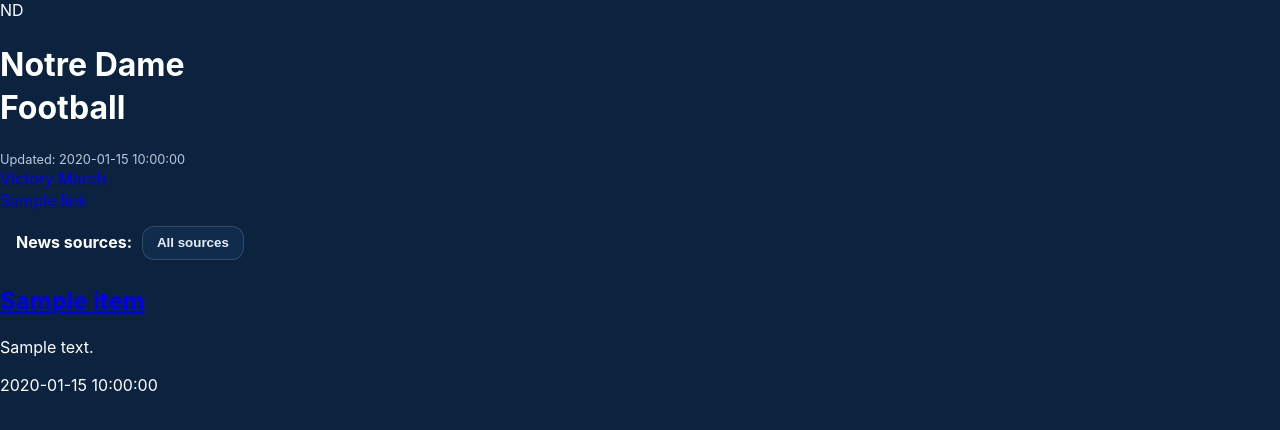
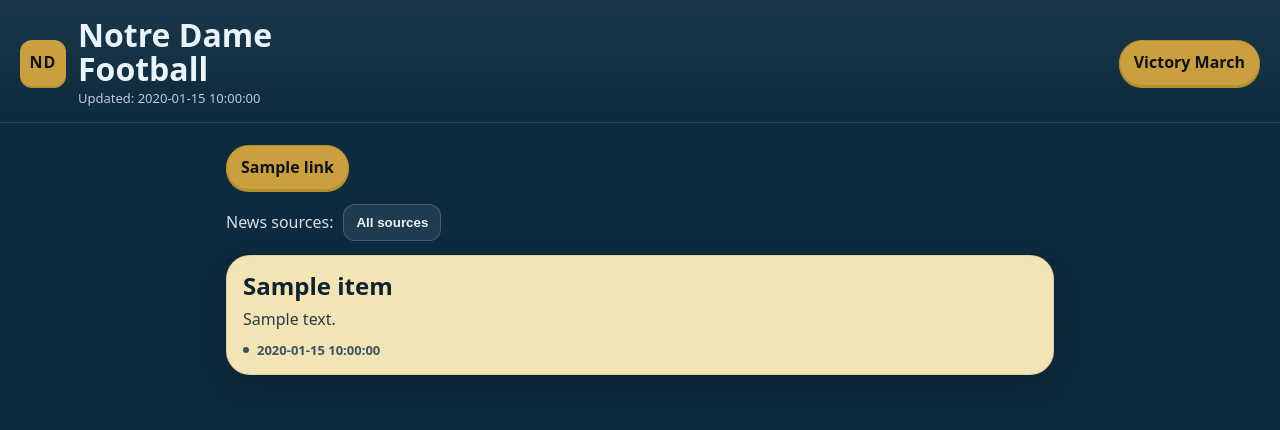
Before and after one commit to jasonab74-ctrl/notre-dame-football, a Flask app: template templates/index.html in a window 1280 px wide. Shown: the top 430 px of the page. Run offline with Flask 3, Linux system fonts and the light colour scheme; the template is opened without the code that fills it: most values are stand-ins (such as "Sample title", 1, 10 or a date in 2020).

Commit message:
Update style.css

```diff
--- a/static/style.css
+++ b/static/style.css
@@ -1,96 +1,150 @@
-/* ---------- base ---------- */
+/* ====== Tokens ====== */
 :root{
-  --nd-navy:#0c2340;
-  --nd-gold:#c99700;
-  --nd-gold-soft:#f3e4ac;
-  --ink:#0c2340;
-  --paper:#ffffff;
-  --muted:#4d4d4d;
-  --shadow:rgba(0,0,0,.25);
+  --nd-navy:#0d2b3e;       /* page background */
+  --nd-gold:#caa03e;       /* buttons/cards */
+  --nd-gold-dark:#b58e2f;  /* button shadow/border */
+  --ink:#0f2230;           /* dark text on light */
+  --ink-invert:#e9f3fa;    /* light text on dark */
+  --card:#f3e4b6;          /* light gold card */
+  --muted:#6f8895;
+  --radius:20px;
+  --shadow:0 2px 0 var(--nd-gold-dark);
 }
 
+/* ====== Base ====== */
 *{box-sizing:border-box}
 html,body{margin:0;padding:0}
 body{
-  font-family: -apple-system, BlinkMacSystemFont, "Segoe UI", Roboto, Helvetica, Arial, sans-serif;
-  background: var(--nd-navy);
-  color: #fff;
-  line-height: 1.35;
+  background:var(--nd-navy);
+  color:var(--ink-invert);
+  font: 16px/1.45 system-ui, -apple-system, Segoe UI, Roboto, "Helvetica Neue", Arial, "Noto Sans", "Apple Color Emoji","Segoe UI Emoji";
+  -webkit-font-smoothing: antialiased;
+  text-rendering: optimizeLegibility;
 }
 
-/* ---------- banner ---------- */
-.banner{
-  position: sticky; top: 0; z-index: 10;
-  display:flex; align-items:center; justify-content:space-between;
-  gap: 1rem;
-  padding: .9rem 1rem;
-  background: linear-gradient(180deg, #0c2340 0%, #0c2340ee 100%);
-  backdrop-filter: saturate(120%) blur(4px);
-  border-bottom: 1px solid rgba(255,255,255,.06);
+/* ====== Header (compact, no sticky-jank) ====== */
+.site-header{
+  position:relative;
+  display:flex;
+  align-items:center;
+  justify-content:space-between;
+  gap:16px;
+  padding:18px 20px 14px;
+  background:linear-gradient(180deg, rgba(255,255,255,.06), rgba(255,255,255,.0));
+  border-bottom:1px solid rgba(255,255,255,.06);
 }
-.banner-left{display:flex; align-items:center; gap:.75rem}
-.team-logo{width:40px;height:40px;border-radius:8px;background:#d4af37;object-fit:cover}
-.team-title h1{margin:0;font-size:1.35rem;letter-spacing:.2px}
-.updated{margin:.15rem 0 0 0;color:#b9c7da;font-size:.8rem}
+.brand{display:flex;align-items:center;gap:12px}
+.nd-badge{
+  flex:0 0 auto;
+  width:46px;height:46px;border-radius:12px;
+  background:var(--nd-gold);
+  color:#111;
+  display:grid;place-items:center;
+  font-weight:900;letter-spacing:1px;
+  box-shadow:var(--shadow);
+}
+.brand-text h1{
+  margin:0;
+  font-size:28px;line-height:1.05;font-weight:800;
+}
+.brand-text h1 span{font-weight:800}
+.updated{
+  margin-top:4px;
+  font-size:13px;color:rgba(233,243,250,.8)
+}
 
-/* ---------- fight button ---------- */
-.fight-button{
-  background: var(--nd-gold);
-  color: #000;
-  border: none;
-  border-radius: 22px;
-  padding: .55rem 1rem;
-  font-weight: 800;
-  box-shadow: 0 2px 6px var(--shadow);
-  cursor: pointer;
+/* CTA */
+.pill-cta{
+  background:var(--nd-gold);
+  color:#111;
+  border-radius:999px;
+  padding:10px 16px;
+  text-decoration:none;
+  font-weight:800;
+  box-shadow:var(--shadow);
+  border:1px solid var(--nd-gold-dark);
 }
-.fight-button.playing{filter:brightness(1.05)}
 
-/* ---------- filter row ---------- */
+/* ====== Container ====== */
+.container{padding:14px 16px 28px}
+
+/* ====== Pills / Quick links ====== */
+.quick-links{
+  display:flex;flex-wrap:wrap;gap:12px 14px;
+  margin:8px 0 14px;
+}
+.pill{
+  display:inline-block;
+  background:var(--nd-gold);
+  color:#111;
+  border-radius:999px;
+  padding:10px 14px;
+  text-decoration:none;
+  font-weight:800;
+  border:1px solid var(--nd-gold-dark);
+  box-shadow:var(--shadow);
+}
+
+/* ====== Filters ====== */
 .filters{
-  display: flex;
-  align-items: center;
-  gap: .6rem;
-  padding: .9rem 1rem .3rem;
+  display:flex;align-items:center;gap:10px;
+  margin:6px 0 14px;
 }
-.filters label{font-weight:700}
-#sourceSelect{
+.filters label{color:var(--ink-invert);opacity:.9}
+.filters select{
   appearance:none;
-  background:#102c4d;
-  color:#e8eef7;
-  border:1px solid rgba(255,255,255,.15);
+  background:rgba(255,255,255,.08);
+  color:var(--ink-invert);
+  border:1px solid rgba(255,255,255,.18);
   border-radius:12px;
-  padding:.55rem .9rem;
+  padding:10px 12px;
   font-weight:600;
 }
 
-/* ---------- articles ---------- */
-#articles{padding: .6rem 1rem 2rem}
+/* ====== Cards ====== */
+.feed{display:grid;gap:16px}
+.card{
+  background:var(--card);
+  color:var(--ink);
+  border-radius:24px;
+  padding:16px 16px 14px;
+  box-shadow:0 10px 30px rgba(0,0,0,.2);
+  border:1px solid rgba(0,0,0,.09);
+}
+.card-title{
+  margin:0 0 8px;
+  font-size:22px;line-height:1.15;font-weight:900;color:var(--ink);
+}
+.card-title a{
+  color:inherit;
+  text-decoration:none; /* no underline */
+}
+.card-title a:focus,.card-title a:hover{
+  text-decoration:underline; /* only on intent */
+  text-decoration-thickness:2px;
+}
 
-.article{
-  background: var(--nd-gold-soft);
-  color: #000;
-  border-radius: 16px;
-  padding: 1rem;
-  margin: .8rem 0;
-  box-shadow: 0 4px 12px rgba(0,0,0,.15);
+.card-summary{
+  margin:0 0 10px;
+  color:#2a3a45;
+  font-size:16px;
 }
-.article-title{
-  color: var(--ink);
-  text-decoration:none;
-  font-weight: 900;
-  letter-spacing:.2px;
-  display:block;
-  margin-bottom:.45rem;
+
+/* one-line meta */
+.card-meta{
+  display:flex;align-items:center;gap:8px;
+  font-size:13px;color:#3b5360;font-weight:700;
 }
-.article-title:hover{text-decoration:underline}
-.article-summary{margin:.25rem 0 .6rem 0; color:#1d2330}
-.article-meta{margin:0; font-size:.82rem; color:#3a3a3a}
+.meta-dot{
+  width:6px;height:6px;border-radius:999px;background:#3b5360;display:inline-block;
+}
 
-.empty{opacity:.9;margin:1rem;color:#e8eef7}
+/* ====== Empty ====== */
+.empty{opacity:.8;margin:10px 2px}
 
-/* ---------- responsive tweaks ---------- */
-@media (min-width: 680px){
-  .team-title h1{font-size:1.6rem}
-  #articles{max-width: 900px; margin: 0 auto}
+/* ====== Responsive ====== */
+@media (min-width:768px){
+  .brand-text h1{font-size:32px}
+  .card-title{font-size:24px}
+  .container{max-width:860px;margin:0 auto}
 }
```
